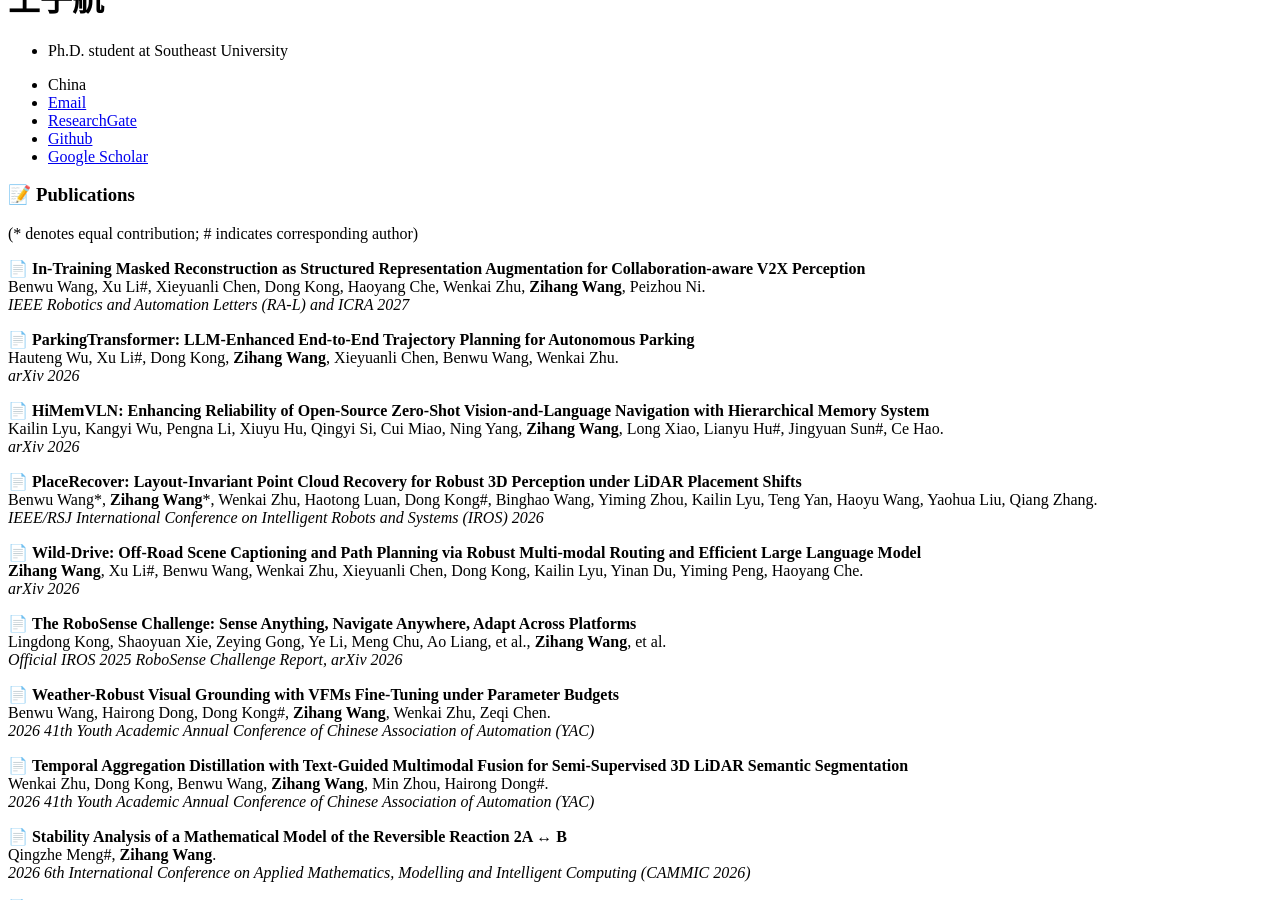
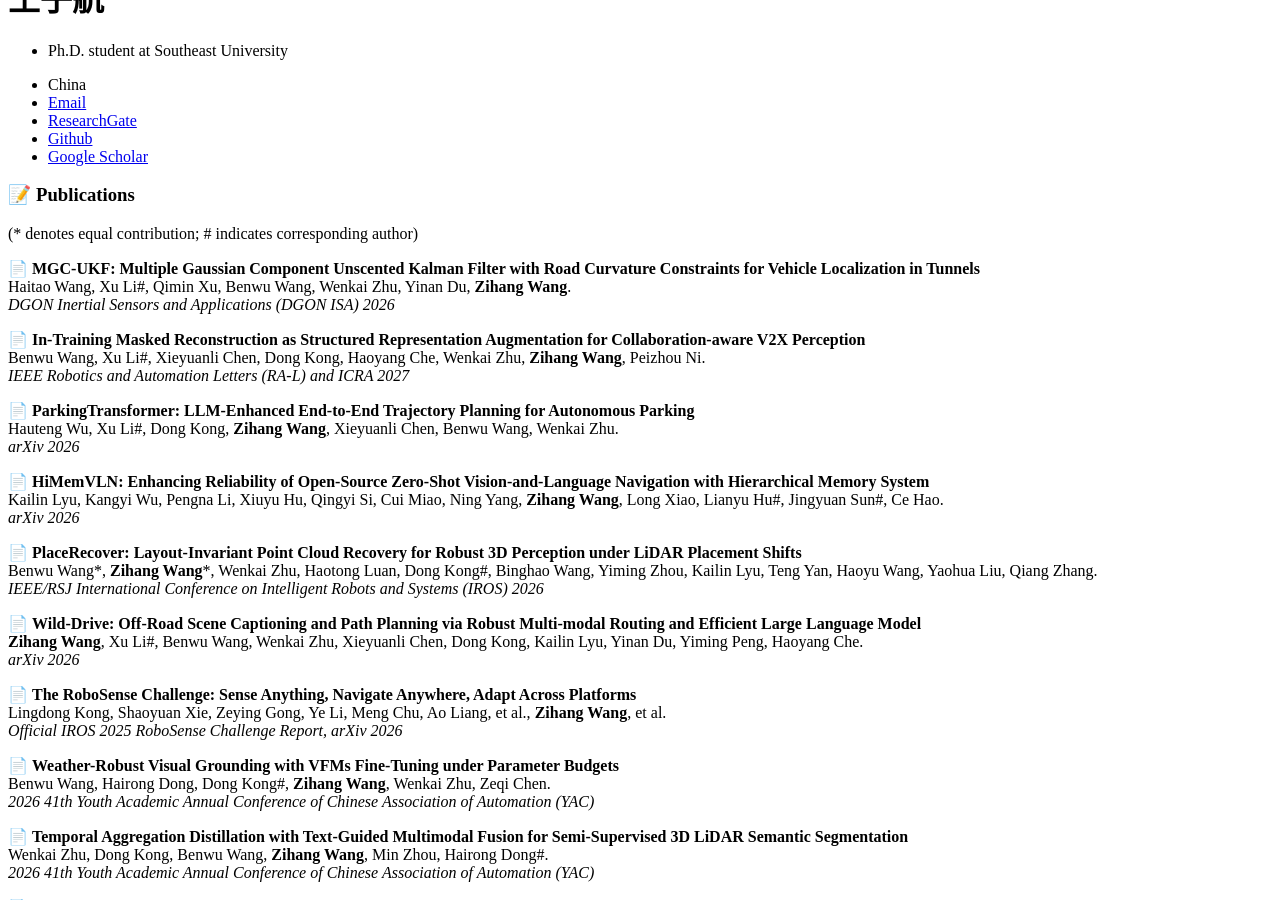
Before and after one commit to wangzihanggg/wangzihanggg.github.io, a Jekyll site: the page built from _pages/includes/pub.md, in a window 1280 px wide and 900 px high, scrolled down 308 px. Built offline with Jekyll 4.4.1, drawn with Linux system fonts in a browser that asks for light colours; our own code applies the rules of GitHub Pages for plain Markdown files.

Commit message:
Add publication details for MGC-UKF and ParkingTransformer

```diff
--- a/_pages/includes/pub.md
+++ b/_pages/includes/pub.md
@@ -6,9 +6,16 @@
 <div class="paper-text">
 
 <p> 📄
+  <strong>MGC-UKF: Multiple Gaussian Component Unscented Kalman Filter with Road Curvature Constraints for Vehicle Localization in Tunnels</strong><br>
+  Haitao Wang, Xu Li#, Qimin Xu, Benwu Wang, Wenkai Zhu, Yinan Du, <strong>Zihang Wang</strong>.<br>
+  <em>DGON Inertial Sensors and Applications (DGON ISA) 2026</em>
+</p>
+
+<p> 📄
   <strong>In-Training Masked Reconstruction as Structured Representation Augmentation for Collaboration-aware V2X Perception</strong><br>
   Benwu Wang, Xu Li#, Xieyuanli Chen, Dong Kong, Haoyang Che, Wenkai Zhu, <strong>Zihang Wang</strong>, Peizhou Ni.<br>
-  <em>IEEE Robotics and Automation Letters (RA-L) and ICRA 2027</em> </p>
+  <em>IEEE Robotics and Automation Letters (RA-L) and ICRA 2027</em>
+</p>
 
 <p>
   📄 <strong>ParkingTransformer: LLM-Enhanced End-to-End Trajectory Planning for Autonomous Parking</strong><br>
```
